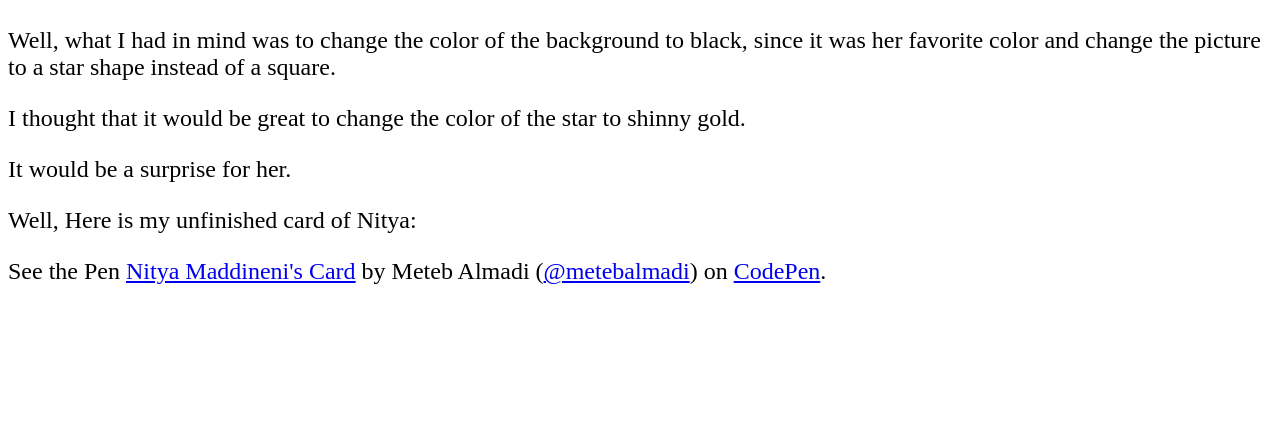
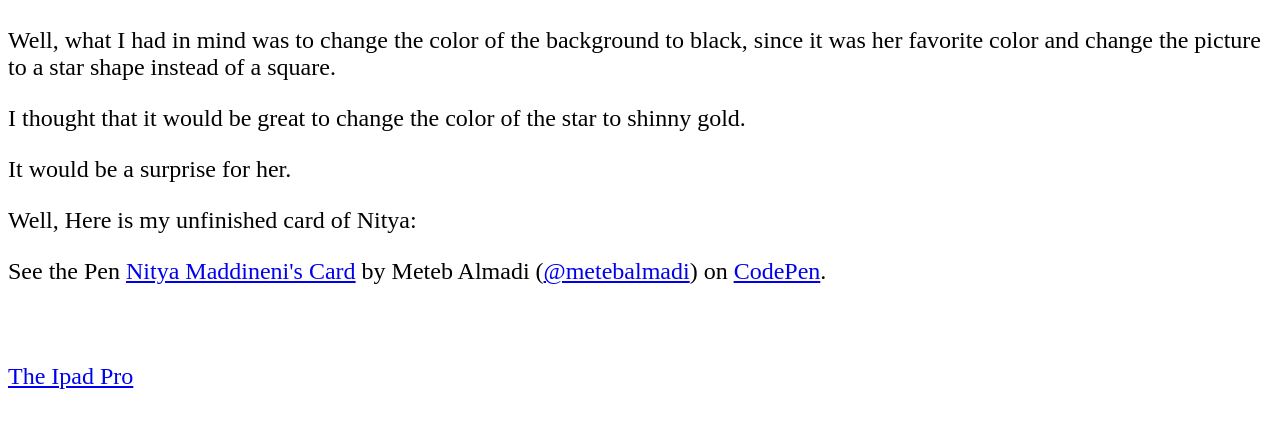
Before and after one commit to metebalmadi/metebalmadi.github.io, a plain HTML site: page index.html in a window 1280 px wide. Shown: the part 1433-1858 px from the top of the page. Before the commit the page ends 1742 px from the top, so only its background shows below. Drawn offline with Linux system fonts and the light colour scheme; a script that the page names is missing.

Commit message:
adding some details

```diff
--- a/index.html
+++ b/index.html
@@ -36,6 +36,11 @@
 <p>Well, Here is my unfinished card of Nitya:</p>
 <p data-height="265" data-theme-id="0" data-slug-hash="zBNWmr" data-default-tab="css,result" data-user="metebalmadi" data-embed-version="2" class="codepen">See the Pen <a href="http://codepen.io/metebalmadi/pen/zBNWmr/">Nitya Maddineni's Card</a> by Meteb Almadi (<a href="http://codepen.io/metebalmadi">@metebalmadi</a>) on <a href="http://codepen.io">CodePen</a>.</p>
 <script async src="//assets.codepen.io/assets/embed/ei.js"></script>
+<br>
+<br>
+<a href="http://www.apple.com/ipad-pro/"> The Ipad Pro</a>
+<br>
+<br>
 
 
 
```
